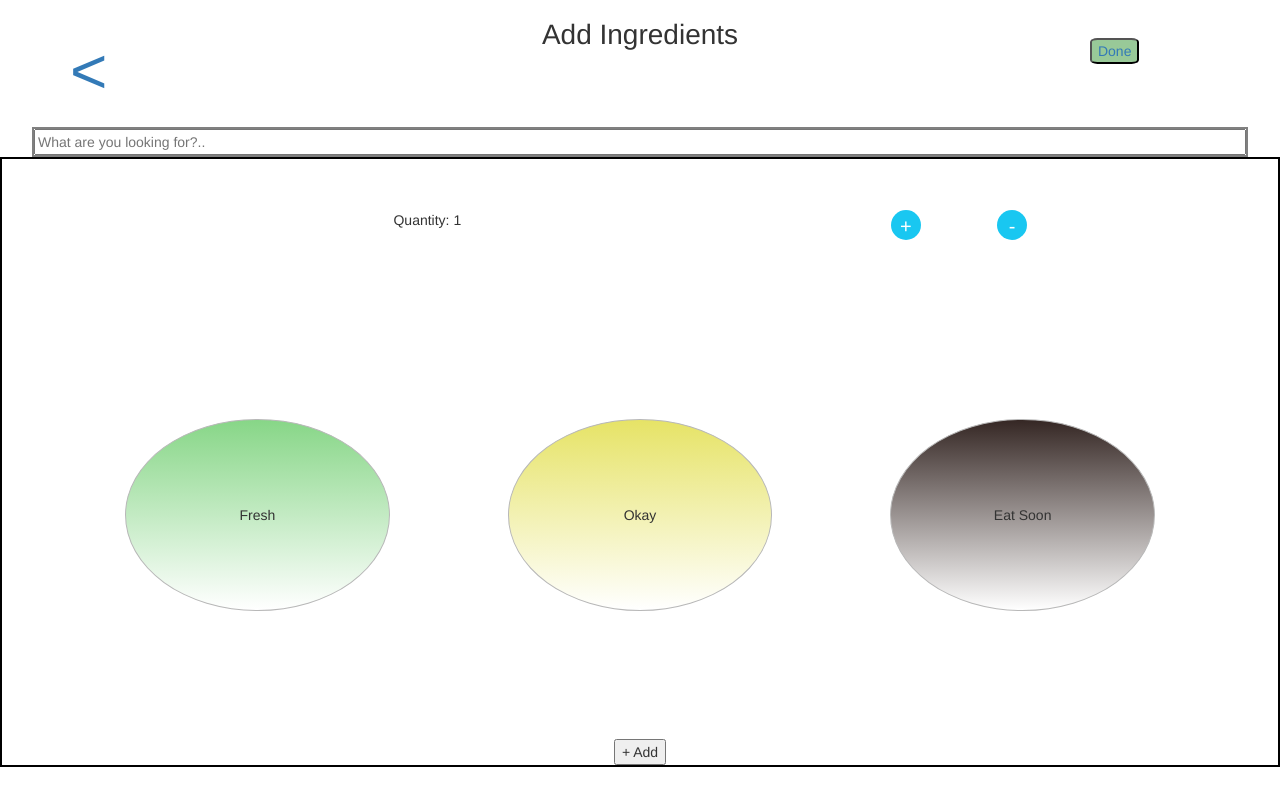
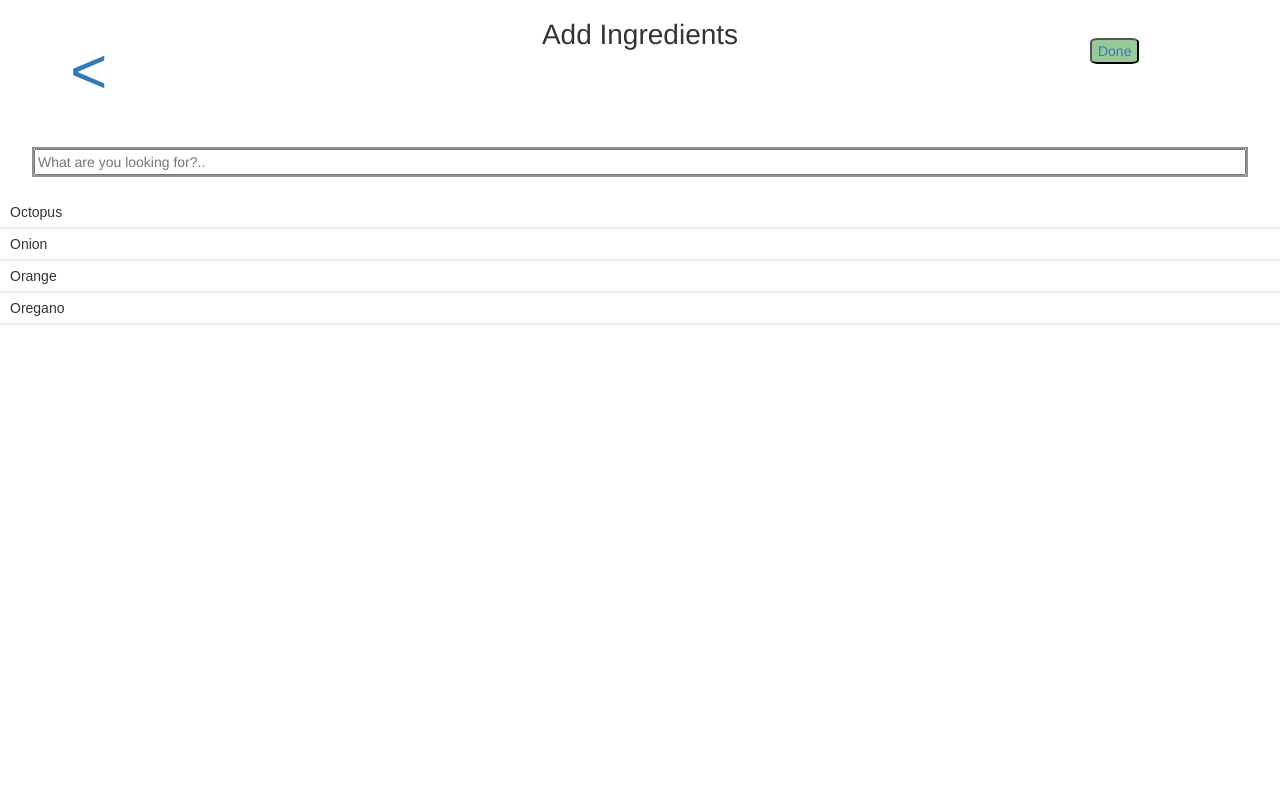
Before and after one commit to ShengzhiW/stayfresh, a PHP site: page /add-ingredients.html in a window 1280 px wide. Run offline with PHP 8.4, Linux system fonts and the light colour scheme.

Commit message:
Added dummy ingredients list and collapsible features in add-ingredients

```diff
--- a/add-ingredients.html
+++ b/add-ingredients.html
@@ -7,6 +7,7 @@
     <link rel="stylesheet" href="app.css"/>
     <script src="https://ajax.googleapis.com/ajax/libs/jquery/3.3.1/jquery.min.js"></script>
     <script src="https://maxcdn.bootstrapcdn.com/bootstrap/3.4.0/js/bootstrap.min.js"></script>
+    <script src="js/app.js"></script>
   </head>
 
   <div class="container">
@@ -34,22 +35,34 @@
         <input class="search-bar" type="text" placeholder="What are you looking for?..">
     </div>
 
+    <div class="search-list-container">
+        <ul>
+            <li>Octopus</li>
+            <li data-toggle="collapse" href="#collapseExample" role="button" aria-expanded="false" aria-controls="collapseExample">Onion</li>
+
+            <!-- TEMPORARY TO SHOW COLLAPSE -->
+            <div class="collapse" id="collapseExample">
+                    <div class="card card-body">
+
                             <div class="container-fluid add-dropdown">
                                     <div class="row freshness-row-1">
-                <div class="col-xs-8 quantity-col">
-                        Quantity: 1
+                                        <div class="col-xs-5 quantity-col quantity-col-1">
+                                                <h4 class="quantity-text">Quantity:</h4>
                                         </div>
-                <div class="col-xs-1 quantity-col">
+                                        <div class="col-xs-1 quantity-col quantity-col-2">
+                                                <h4 class="quantity-number">1</h4>
+                                        </div>
+                                        <div class="col-xs-2 quantity-col quantity-col-3">
+                                                <button class="minus-button">-</button>
+                                        </div>
+                                        <div class="col-xs-2 quantity-col quantity-col-4">
                                             <button class="plus-button">+</button>
-                </div>
-                <div class="col-xs-1 quantity-col">
-                    <button class="minus-button">-</button>
                                         </div>
 
                                     </div>
                                     <div class="row freshness-row-2">
                                         <div class="col-xs-4 freshness-col">
-                    <button class="freshness-buttons" id="fresh">Fresh</button>
+                                            <button class="freshness-buttons freshness-active" id="fresh">Fresh</button>
                                         </div>
                                         <div class="col-xs-4 freshness-col">
                                                 <button class="freshness-buttons" id="okay">Okay</button>
@@ -59,7 +72,17 @@
                                                 </div>
                                         </div>
                                         <div class="row">
-                    <button class="add-rect">+ Add</button>
+                                            <button class="add-rect" data-toggle="collapse" href="#collapseExample" role="button" aria-expanded="false" aria-controls="collapseExample">Add</button>
                                             </div>
                             </div>
+                    </div>
+                  </div>
+
+            <li>Orange</li>
+            <li>Oregano</li>
+        </ul>
+    </div>
+
+
+
 </html>
--- a/app.css
+++ b/app.css
@@ -128,11 +128,16 @@ h1 {
 
 }
 
+/* ---- Add Ingredients ----- */
+
 .search-bar-container {
-    border: 2px solid grey;
+    border: 2px solid rgb(146, 146, 146);
     width: 95%;
 
-    margin: 0 auto;
+    margin: 20px auto;
+
+    box-sizing: border-box;
+
 }
 
 .search-bar {
@@ -150,7 +155,7 @@ h1 {
     margin: 0 auto;
 
 
-    border: 2px solid black;
+    border-bottom: 2px solid rgb(233, 233, 233);
 }
 
 .row {
@@ -161,35 +166,75 @@ h1 {
     margin: 0 auto;
 }
 
-/* ---- Add Ingredients ----- */
+ul {
+    list-style: none;
+    padding-left: 0px;
+
+    font-family: 'Avenir', sans-serif;
+}
+
+.search-list-container {
+    margin-top: 10px;
+}
+
+.search-list-container li {
+    padding: 5px 0px;
+    padding-left: 10px;
+    border-bottom: 2px solid rgb(233, 233, 233);
+}
+
+.quantity-text {
+    font-size: 20px;
+}
+
+.quantity-col-2 {
+    width: 40px;
+    height: 35px;
+    border: 1px solid black;
+}
+
+
+
+.quantity-col-3 button {
+    margin-left: 20px;
+}
+
+.quantity-col-3 button, .quantity-col-4 button {
+    margin-top: 5px;
+}
 
 .freshness-row-1 {
     padding: 4vw 0vw;
 }
-
-
 
 .freshness-row-2 {
     padding: 10vw 5vw;
 }
 
 .freshness-buttons {
-    border: 1px solid rgb(184, 184, 184);
+
     border-radius: 100%;
     width: 75%;
-    height: 15vw;
+    height: 60px;
+
+    font-family: "Avenir", sans-serif;
+    color: black;
 }
 
 #fresh {
-    background: linear-gradient(rgb(135, 214, 135), white);
+    background: linear-gradient(rgb(139, 255, 139), rgb(81, 173, 81));
 }
 #okay {
-    background:linear-gradient(rgb(230, 227, 102), white);;
+    background:linear-gradient(rgb(255, 254, 184), yellow);;
 }
 
 #eat-soon {
-    background: linear-gradient(rgb(53, 39, 36), white);;
+    background: linear-gradient(rgb(189, 169, 169), brown);;
 }
+
+/* .freshness-active {
+    border: 4px solid yellow;
+} */
 
 /* --- confirmation page --- */
 
--- a/confirmation.html
+++ b/confirmation.html
@@ -12,7 +12,7 @@
   <div class="container">
             <div class="row">
               <div class="col-xs-2">
-                    <button class="back">Edit</button>
+                    <button class="back"></button>
               </div>
               <div class="col-xs-8">
                 <h1>Add to Fridge:</h1>
--- /dev/null
+++ b/js/app.js
@@ -0,0 +1,10 @@
+$(document).ready(function() {
+    initializePage();
+})
+
+function initializePage() {
+    $('.freshness-buttons').click(function(e) {
+        e.preventDefault();
+        $('freshness-buttons').toggleClass('freshness-active');
+    })
+}
```
Lines whose indentation alone changed are shown as unchanged.
